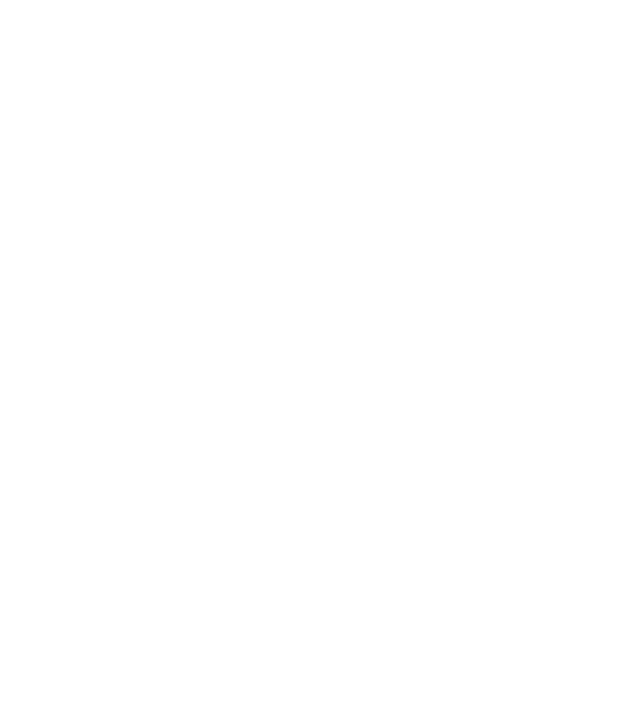
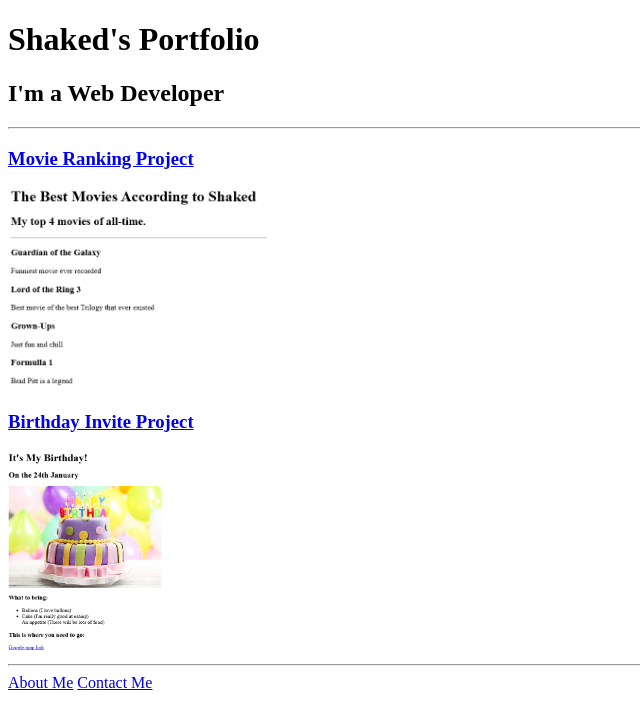
Before and after one commit to Shakedflam/html-portfolio, a plain HTML site: page index.html in a window 1280 px wide. Shown: the whole page, without its empty margins (0-640 px from the left). Drawn offline with Linux system fonts and the light colour scheme.

Commit message:
Update index.html
Clean without instructions

```diff
--- a/index.html
+++ b/index.html
@@ -1,15 +1,20 @@
-<!-- TODO 1: Create the HTML Boilerplate -->
-
-<!-- TODO 2: Add Your previous projects' HTML into the public folder -->
-
-<!-- TODO 3: Take screenshots of your project previews and add the images to the images folder -->
-
-<!-- TODO 4: Add titles/subtitles etc. -->
-
-<!-- TODO 5: Add a link to the project pages -->
-
-<!-- TODO 6: Add images to show the project previews
-HINT for TODO 6: You can use the height attribute set to 200 to make the image smaller:
-https://developer.mozilla.org/en-US/docs/Web/HTML/Element/img#attr-height -->
-
-<!-- TODO 7: Add the Contact Me and About Me page links -->
+<!DOCTYPE html>
+ <html lang="en">
+ <head>
+    <meta charset="UTF-8">
+    <meta name="viewport" content="width=device-width, initial-scale=1.0">
+    <title>Shaked's Portfolio</title>
+ </head>
+ <body>
+    <h1>Shaked's Portfolio</h1>
+    <h2>I'm a Web Developer</h2>
+    <hr/>
+    <h3><a href="./public/movie-ranking.html">Movie Ranking Project</a></h3>
+    <img src="./assets/images/ShakedMovie.png" height="200" alt="SHaked's movie ranking project"/>
+    <h3><a href="./public/birthday-invite.html">Birthday Invite Project</a></h3>
+    <img src="./assets/images/Shakedbd.png" height="200" alt="Shaked Birthday invitation"/>
+    <hr/>
+    <a href="./public/about.html">About Me</a>
+    <a href="./public/contact.html">Contact Me</a>
+ </body>
+ </html>
```
